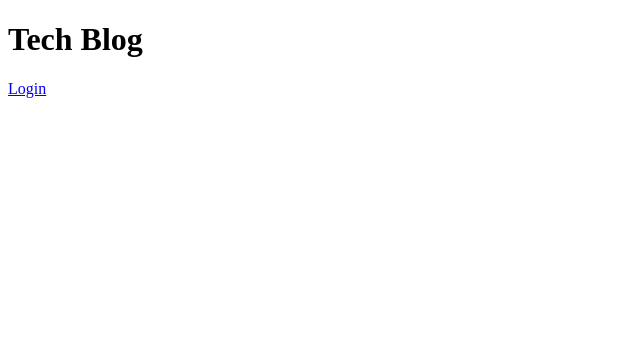
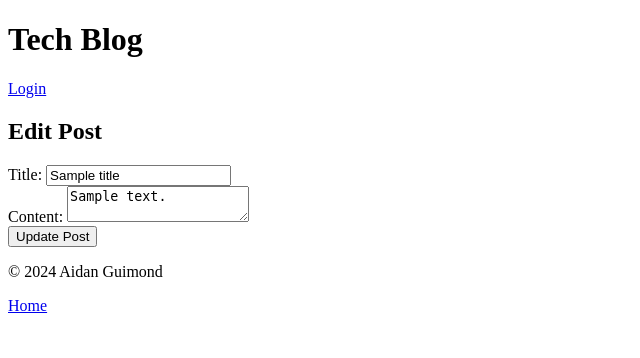
Before and after one commit to aaguimond/module14-challenge-tech-blog, a Node project: template views/edit-post.handlebars in a window 1280 px wide. Shown: the top 358 px of the page, without its empty margins (0-640 px from the left). Run offline with Node 20 templates, Linux system fonts and the light colour scheme; the template is opened without the code that fills it: most values are stand-ins (such as "Sample title", 1, 10 or a date in 2020); some libraries are stand-ins or nearby versions.

Commit message:
drafted all views, added an edit js file. Need to finish js files next

```diff
--- a/views/edit-post.handlebars
+++ b/views/edit-post.handlebars
@@ -0,0 +1,16 @@
+<h2>Edit Post</h2>
+
+<form class="edit-post-form">
+    <input type="hidden" id="post-id" value="{{id}}">
+    <div>
+        <label for="post-title">Title:</label>
+        <input type="text" id="post-title" name="title" value="{{title}}" required>
+    </div>
+    <div>
+        <label for="post-content">Content:</label>
+        <textarea id="post-content" name="content" required>{{content}}</textarea>
+    </div>
+    <button type="submit">Update Post</button>
+</form>
+
+<script src="/public/js/editPost.js"></script>
--- a/views/home.handlebars
+++ b/views/home.handlebars
@@ -4,4 +4,6 @@
         <p class="post-content">{{this.content}}</p>
         <p class="post-author">{{this.user.username}}</p>
     </div>
+{{else}}
+    <p>No posts yet.</p>
 {{/each}}
--- a/views/partials/footer.handlebars
+++ b/views/partials/footer.handlebars
@@ -0,0 +1,4 @@
+<footer>
+    <p>&copy; 2024 Aidan Guimond</p>
+    <p><a href="/">Home</a></p>
+</footer>
```
Also changed, not shown: views/dashboard.handlebars (+15 -0 lines), views/post.handlebars (+25 -0 lines), public/js/editPost.js (added).
